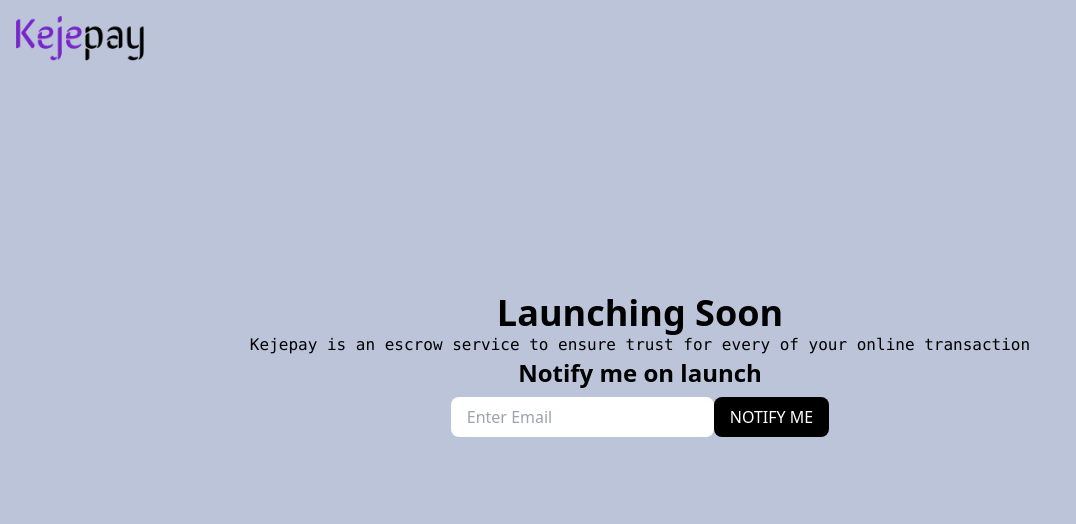
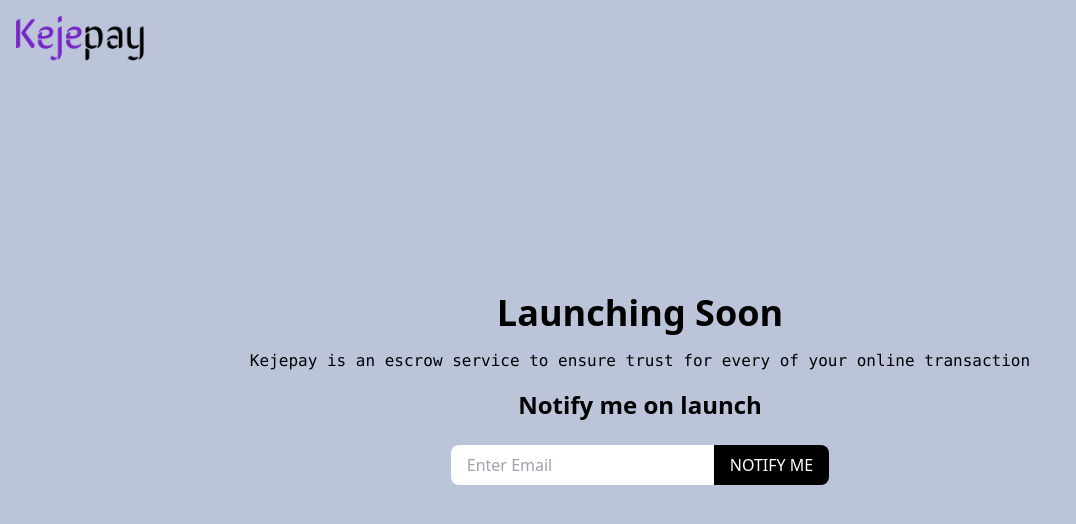
Before and after one commit to kcblaq/jejepay, a React (Vite) app: page / in a window 1280 px wide. Shown: the top 524 px of the page, without its empty margins (0-1076 px from the left). Built offline with nearby package versions, Linux system fonts and the light colour scheme; no server answers.

Commit message:
Adjusted the buttons

```diff
--- a/src/components/ComingSoon.jsx
+++ b/src/components/ComingSoon.jsx
@@ -30,11 +30,11 @@
             }
 
           )
-          toast("We recieved your email")
+          toast.success("We recieved your email")
           setEmail('')
         } catch (error) {
-
-          toast("Seems we already have your detail")
+          console.log(error)
+          toast.error("Seems we already have your detail")
        }
       }
 
@@ -45,14 +45,16 @@
       <img src={logo} alt='logo' className=' w-40 p-4' />
 
       <div className="flex flex-col mt-32 md:mt-52 items-center p-2">
-        <h1 className='text-4xl font-bold'> Launching Soon </h1>
-        <p className='font-mono text-center'> Kejepay is an escrow service to ensure trust for every of your online transaction</p>
-        <h1 className='text-2xl font-bold'> Notify me on launch </h1>
+        <h1 className='text-4xl font-bold mb-4'> Launching Soon </h1>
+        <p className='font-mono text-center mb-4'> Kejepay is an escrow service to ensure trust for every of your online transaction</p>
+        <h1 className='text-2xl font-bold mb-4'> Notify me on launch </h1>
         <form className='flex xs:flex-col md:flex-row'>
-          <input type="email" className="bg-white text-black border-1 rounded-lg mt-2 px-4 py-2" placeholder='Enter Email' value={email}
-            onChange={(e) => setEmail(e.target.value)}
-          />
-          <button type='button' className='bg-black text-white rounded-lg px-4 py-2 float-right mt-2' onClick={sendEmail}> NOTIFY ME</button>
+          <div className='flex flex-col sm:flex-row'>
+            <input type="email" className="bg-white text-black border-1 sm:rounded-l-lg mt-2 px-4 py-2" placeholder='Enter Email' value={email}
+              onChange={(e) => setEmail(e.target.value)}
+            />
+            <button type='button' className='bg-black text-white  sm:rounded-r-lg px-4 py-2 float-right mt-2' onClick={sendEmail}> NOTIFY ME</button>
+         </div>
 </form>
       </div>
       <Toaster/>
```
